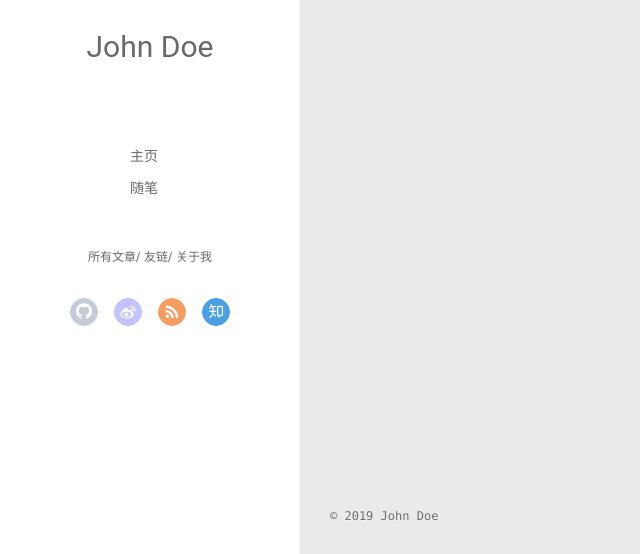
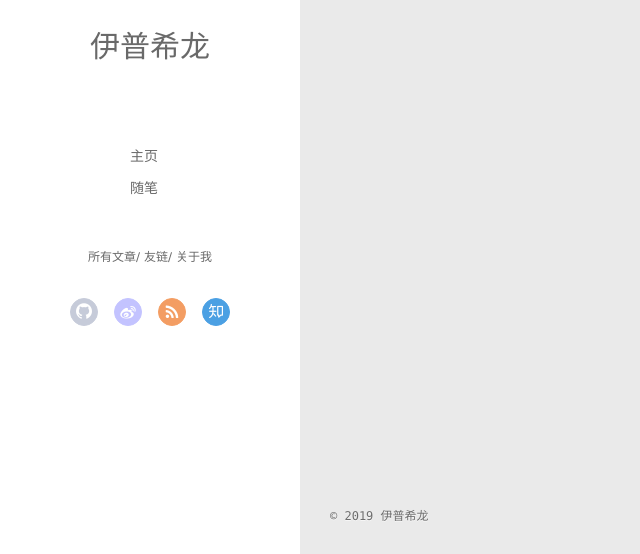
Before and after one commit to guoqiangui/guoqiangui.github.io, a plain HTML site: page archives/index.html in a window 1280 px wide. Shown: the part 243-797 px from the top of the page, 0-640 px from the left. Drawn offline with Linux system fonts and the light colour scheme; no server answers.

Commit message:
Site updated: 2019-08-25 12:45:03

```diff
--- a/archives/index.html
+++ b/archives/index.html
@@ -12,7 +12,7 @@
 <meta property="og:title" content="Hexo">
 <meta property="og:url" content="http://yoursite.com/archives/index.html">
 <meta property="og:site_name" content="Hexo">
-<meta property="og:locale" content="en">
+<meta property="og:locale" content="cn">
 <meta name="twitter:card" content="summary">
 <meta name="twitter:title" content="Hexo">
 
@@ -46,7 +46,7 @@
 			<img src="" class="js-avatar">
 		</a>
 		<hgroup>
-		  <h1 class="header-author"><a href="/">John Doe</a></h1>
+		  <h1 class="header-author"><a href="/">伊普希龙</a></h1>
 		</hgroup>
 
 
@@ -104,7 +104,7 @@
 				<img src="" class="js-avatar">
 			</div>
 			<hgroup>
-			  <h1 class="header-author js-header-author">John Doe</h1>
+			  <h1 class="header-author js-header-author">伊普希龙</h1>
 			</hgroup>
 
 
@@ -229,7 +229,7 @@
   <div class="outer">
     <div id="footer-info">
     	<div class="footer-left">
-    		&copy; 2019 John Doe
+    		&copy; 2019 伊普希龙
     	</div>
       	<div class="footer-right">
       		<a href="http://hexo.io/" target="_blank">Hexo</a>  Theme <a href="https://github.com/litten/hexo-theme-yilia" target="_blank">Yilia</a> by Litten
```
Also changed, not shown: 2019/08/25/hello-world/index.html (+4 -4 lines), 2019/08/25/test-article/index.html (+4 -4 lines), archives/2019/08/index.html (+4 -4 lines), archives/2019/index.html (+4 -4 lines), index.html (+4 -4 lines).
